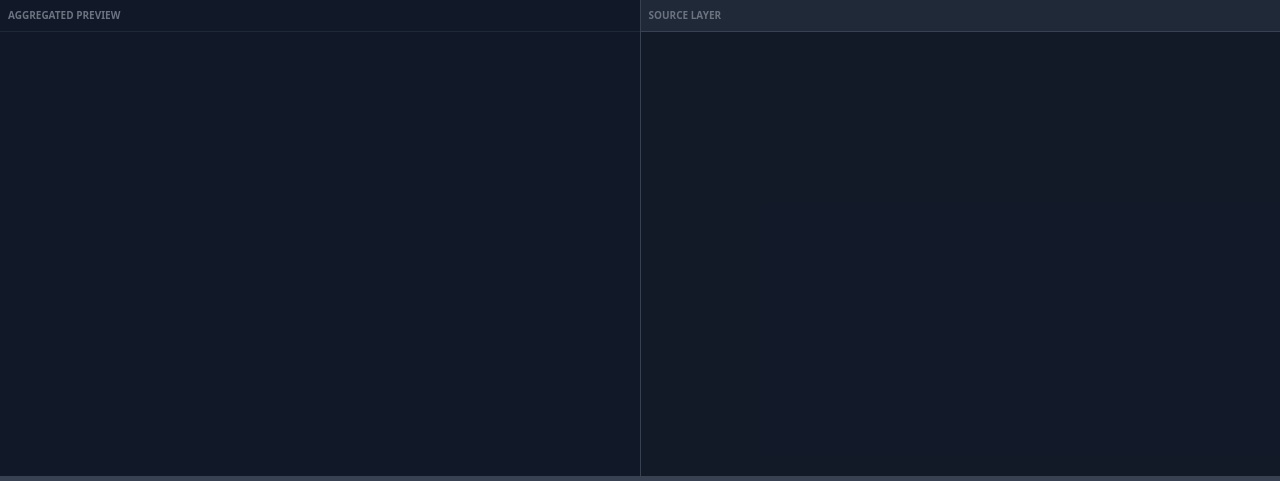
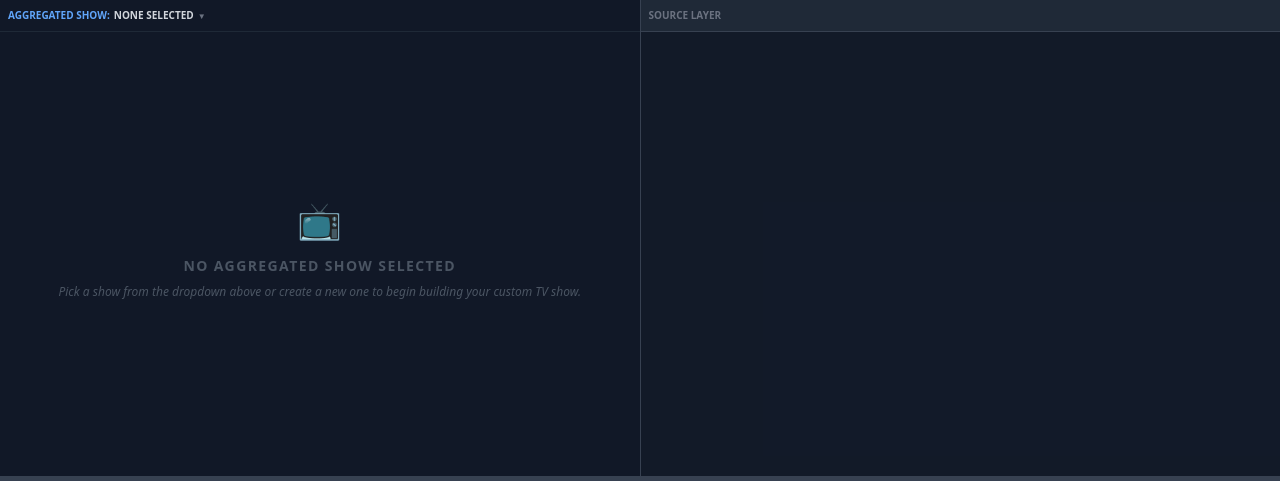
Before and after one commit to trafficman/ta-nfomenter, a Flask app: page /aggregator/ in a window 1280 px wide. Shown: the part 53-534 px from the top of the page. Run offline with Flask 3, Linux system fonts and the light colour scheme; data that the repository does not hold is empty; parts of the project's set-up code (start-up, migrations or seed data) failed here and were passed over; some libraries are stand-ins or nearby versions.

Commit message:
#17, basic Aggregator layout, copied from Editor and tweaked to fit

```diff
--- a/app/aggregator/aggregator_routes.py
+++ b/app/aggregator/aggregator_routes.py
@@ -1,6 +1,6 @@
 from flask import Blueprint, render_template
 from sqlalchemy import func
-from app.models import db, Channel, Video, MetadataOverride
+from app.models import db, Channel, Video, AggregatedShow
 from app.utils import get_ta_paginated
 
 aggregator_bp = Blueprint('aggregator', __name__, template_folder='templates')
@@ -20,14 +20,12 @@ def index():
             ))
     db.session.commit()
 
-    # Batch fetch title overrides to show custom names in the Aggregated Preview (left pane)
-    title_overrides = {o.target_id: o.new_value for o in MetadataOverride.query.filter_by(field_name='title').all()}
-
     channels = Channel.query.order_by(func.lower(Channel.name)).all()
     all_videos = Video.query.order_by(Video.published_at.desc()).all()
+    aggregated_shows = AggregatedShow.query.order_by(AggregatedShow.name).all()
 
     video_map = {}
     for v in all_videos:
         video_map.setdefault(v.channel_id, []).append(v)
 
-    return render_template('aggregator.html', channels=channels, video_map=video_map, title_overrides=title_overrides)
+    return render_template('aggregator.html', channels=channels, video_map=video_map, aggregated_shows=aggregated_shows)
--- a/app/aggregator/templates/aggregator.html
+++ b/app/aggregator/templates/aggregator.html
@@ -8,7 +8,28 @@
 {% block content %}
 <main class="flex-1 flex overflow-hidden">
     <section id="left-pane" class="flex-1 border-r border-gray-700 overflow-y-auto bg-gray-900">
-        <h2 class="p-2 text-[10px] font-bold text-gray-500 uppercase sticky top-0 bg-gray-900 border-b border-gray-800 z-30">Aggregated Preview</h2>
+        <div class="sticky top-0 bg-gray-900 border-b border-gray-800 z-30 flex items-center p-1">
+            <div class="relative group">
+                <button class="p-1 text-[10px] font-bold text-blue-400 uppercase flex items-center focus:outline-none">
+                    Aggregated Show: <span id="current-show-name" class="ml-1 text-gray-300">None Selected</span> <span class="ml-1 text-[8px] text-gray-500">▼</span>
+                </button>
+                <div class="absolute left-0 mt-0 w-64 bg-gray-800 border border-gray-700 rounded shadow-xl hidden group-hover:block z-50">
+                    <div id="show-list-container" class="max-h-64 overflow-y-auto">
+                        {% for show in aggregated_shows %}
+                        <a href="#" onclick="selectShow('{{ show.id }}', '{{ show.name }}'); return false;" class="block px-4 py-2 text-xs text-gray-300 hover:bg-gray-700 hover:text-white transition-colors border-b border-gray-700/50">{{ show.name }}</a>
+                        {% endfor %}
+                    </div>
+                    <a href="#" onclick="openCreateShowModal(); return false;" class="block px-4 py-3 text-xs font-bold text-green-500 hover:bg-gray-700 hover:text-green-400 transition-colors">
+                        + Create New Aggregated Show
+                    </a>
+                </div>
+            </div>
+        </div>
+        <div id="no-show-selected" class="flex flex-col items-center justify-center h-[calc(100%-40px)] text-gray-600 p-8 text-center">
+            <div class="text-4xl mb-4">📺</div>
+            <p class="text-sm font-bold uppercase tracking-widest">No Aggregated Show Selected</p>
+            <p class="text-xs mt-2 italic">Pick a show from the dropdown above or create a new one to begin building your custom TV show.</p>
+        </div>
     </section>
 
     <section id="right-pane" class="flex-1 overflow-y-auto bg-gray-800/10">
@@ -52,6 +73,19 @@
         </div>
     </div>
 </footer>
+
+<!-- Create Show Modal -->
+<div id="createShowModal" class="hidden fixed inset-0 bg-black/80 z-[100] flex items-center justify-center backdrop-blur-sm">
+    <div class="bg-gray-800 border border-gray-700 rounded-lg shadow-2xl w-full max-w-md p-6">
+        <h3 class="text-xl font-bold text-gray-100 border-b border-gray-700 pb-3 mb-4 uppercase tracking-wider">New Aggregated Show</h3>
+        <div class="min-h-[100px] flex items-center justify-center border border-dashed border-gray-700 rounded">
+            <p class="text-gray-500 text-xs italic">Placeholder: Create Show logic coming soon...</p>
+        </div>
+        <div class="flex justify-end gap-3 mt-6 pt-4 border-t border-gray-700">
+            <button onclick="document.getElementById('createShowModal').classList.add('hidden')" class="px-4 py-2 bg-gray-700 hover:bg-gray-600 text-gray-200 rounded text-xs font-bold transition-colors">CLOSE</button>
+        </div>
+    </div>
+</div>
 {% endblock %}
 
 {% block extra_js %}
@@ -106,5 +140,14 @@
 			handleItemClick(document.getElementById(`right-item-${id}`));
 		}
 	}
+
+    function selectShow(id, name) {
+        document.getElementById('current-show-name').textContent = name;
+        document.getElementById('no-show-selected').classList.add('hidden');
+    }
+
+    function openCreateShowModal() {
+        document.getElementById('createShowModal').classList.remove('hidden');
+    }
 </script>
 {% endblock %}
```
